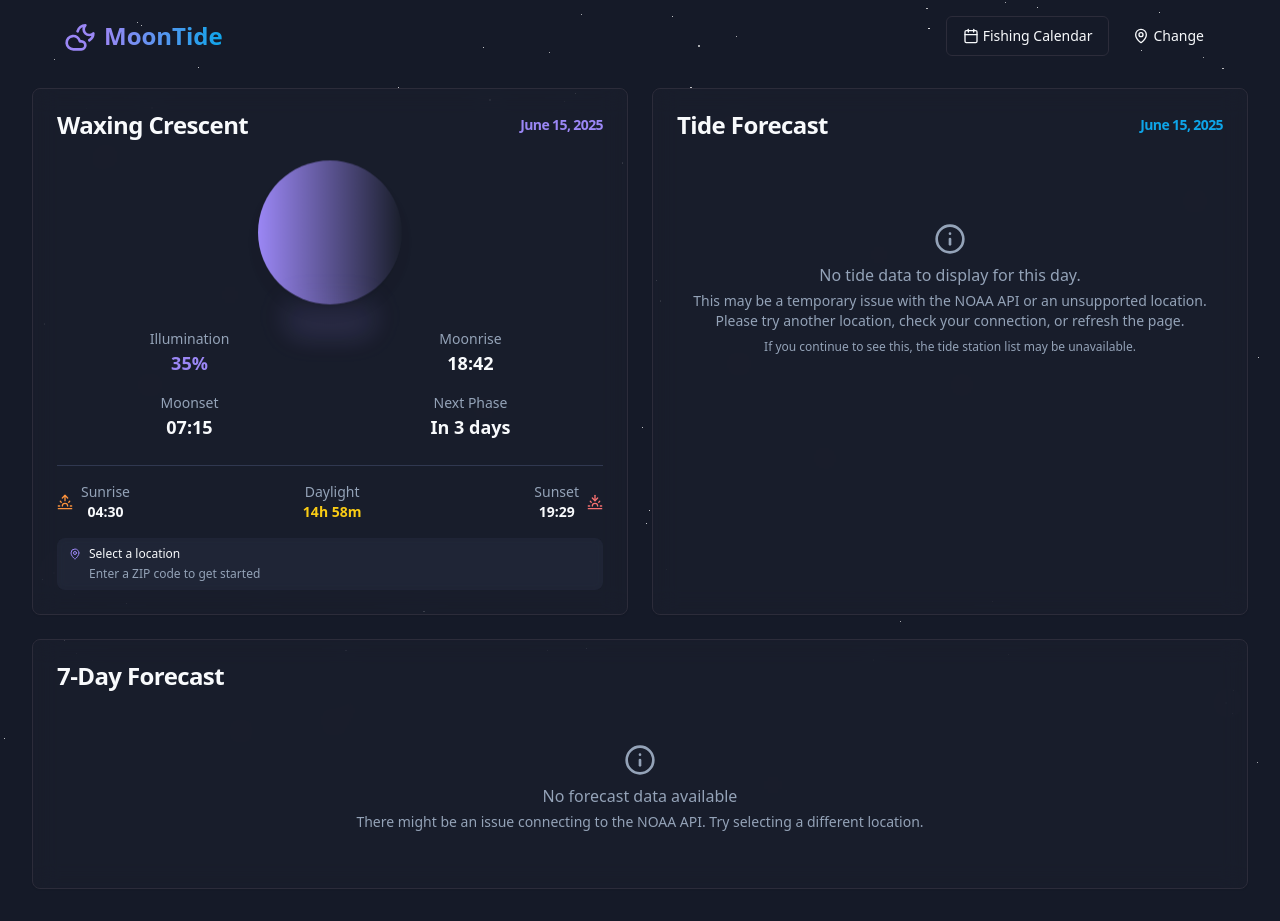
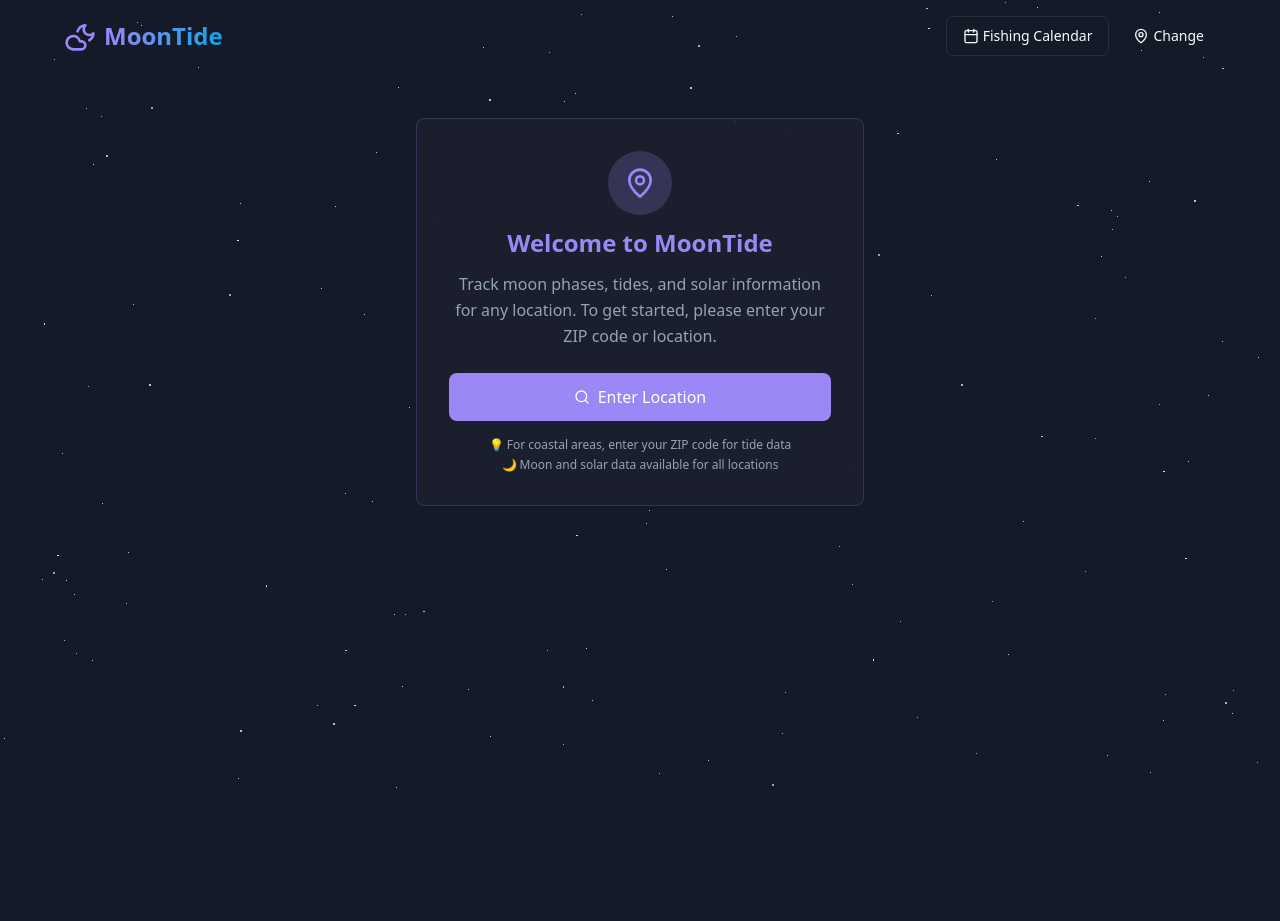
Before and after one commit to DXKindustries/moontide-bundle, a React (Vite) app: page / in a window 1280 px wide. After the commit the page ends 800 px from the top, so only its background shows below. Built offline with nearby package versions, Linux system fonts and the light colour scheme; the HTML template or start-up script is replaced by a standard one.

Commit message:
Add onboarding message to splash screen
Add a message to the splash screen to guide new users to enter a zip code for data.

```diff
--- /dev/null
+++ b/src/components/OnboardingMessage.tsx
@@ -0,0 +1,46 @@
+
+import React from 'react';
+import { Card, CardContent } from "@/components/ui/card";
+import { MapPin, Search } from 'lucide-react';
+
+interface OnboardingMessageProps {
+  onGetStarted: () => void;
+}
+
+const OnboardingMessage = ({ onGetStarted }: OnboardingMessageProps) => {
+  return (
+    <div className="flex items-center justify-center min-h-[60vh] p-4">
+      <Card className="max-w-md w-full bg-card/80 backdrop-blur-md border-moon-primary/20">
+        <CardContent className="p-8 text-center space-y-6">
+          <div className="space-y-3">
+            <div className="mx-auto w-16 h-16 bg-moon-primary/20 rounded-full flex items-center justify-center">
+              <MapPin className="w-8 h-8 text-moon-primary" />
+            </div>
+            <h2 className="text-2xl font-bold text-moon-primary">Welcome to MoonTide</h2>
+            <p className="text-muted-foreground leading-relaxed">
+              Track moon phases, tides, and solar information for any location.
+              To get started, please enter your ZIP code or location.
+            </p>
+          </div>
+
+          <div className="space-y-4">
+            <button
+              onClick={onGetStarted}
+              className="w-full bg-moon-primary hover:bg-moon-primary/90 text-white px-6 py-3 rounded-lg font-medium transition-colors flex items-center justify-center gap-2"
+            >
+              <Search className="w-4 h-4" />
+              Enter Location
+            </button>
+
+            <div className="text-xs text-muted-foreground space-y-1">
+              <p>💡 For coastal areas, enter your ZIP code for tide data</p>
+              <p>🌙 Moon and solar data available for all locations</p>
+            </div>
+          </div>
+        </CardContent>
+      </Card>
+    </div>
+  );
+};
+
+export default OnboardingMessage;
--- a/src/pages/Index.tsx
+++ b/src/pages/Index.tsx
@@ -3,6 +3,7 @@ import React, { useState, useEffect } from 'react';
 import AppHeader from '@/components/AppHeader';
 import MainContent from '@/components/MainContent';
 import StarsBackdrop from '@/components/StarsBackdrop';
+import OnboardingMessage from '@/components/OnboardingMessage';
 import { SavedLocation } from '@/components/LocationSelector';
 import { safeLocalStorage } from '@/utils/localStorage';
 import { locationStorage } from '@/utils/locationStorage';
@@ -36,6 +37,8 @@ const Index = () => {
     console.log('🎯 No saved location found, starting with null');
     return null; // Start with no location instead of hardcoded default
   });
+
+  const [showLocationSelector, setShowLocationSelector] = useState(false);
 
   console.log('🌊 Current location for useTideData:', currentLocation);
 
@@ -86,7 +89,14 @@ const Index = () => {
       console.error('❌ Error saving location to localStorage:', error);
     }
 
+    // Close the location selector if it was opened from onboarding
+    setShowLocationSelector(false);
+
     toast.success(`Loading tide data for ${updatedLocation.name}`);
+  };
+
+  const handleGetStarted = () => {
+    setShowLocationSelector(true);
   };
 
   console.log('🎨 About to render Index component with:', {
@@ -107,8 +117,13 @@ const Index = () => {
         stationName={stationName}
         onLocationChange={handleLocationChange}
         hasError={!!error}
+        forceShowLocationSelector={showLocationSelector}
+        onLocationSelectorClose={() => setShowLocationSelector(false)}
       />
 
+      {!currentLocation ? (
+        <OnboardingMessage onGetStarted={handleGetStarted} />
+      ) : (
         <MainContent
           error={error}
           isLoading={isLoading}
@@ -119,6 +134,7 @@ const Index = () => {
           currentLocation={currentLocation}
           stationName={stationName}
         />
+      )}
     </div>
   );
 };
```
Lines whose indentation alone changed are shown as unchanged.
